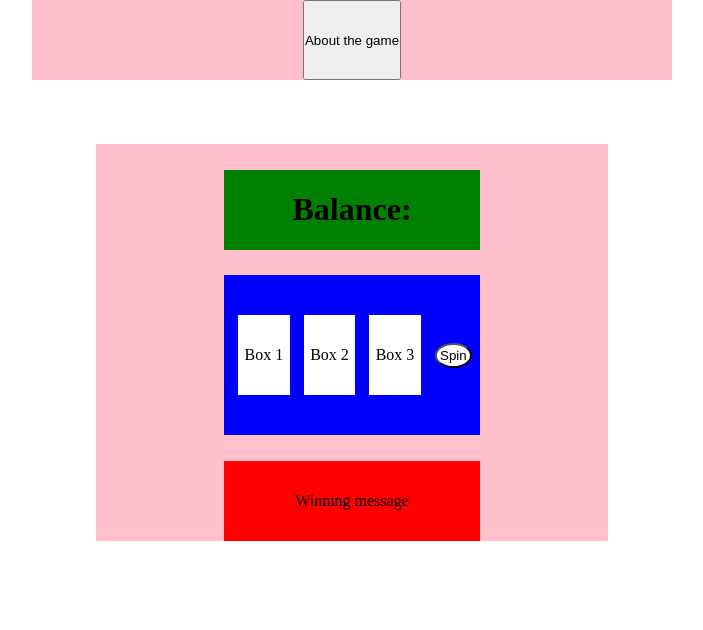
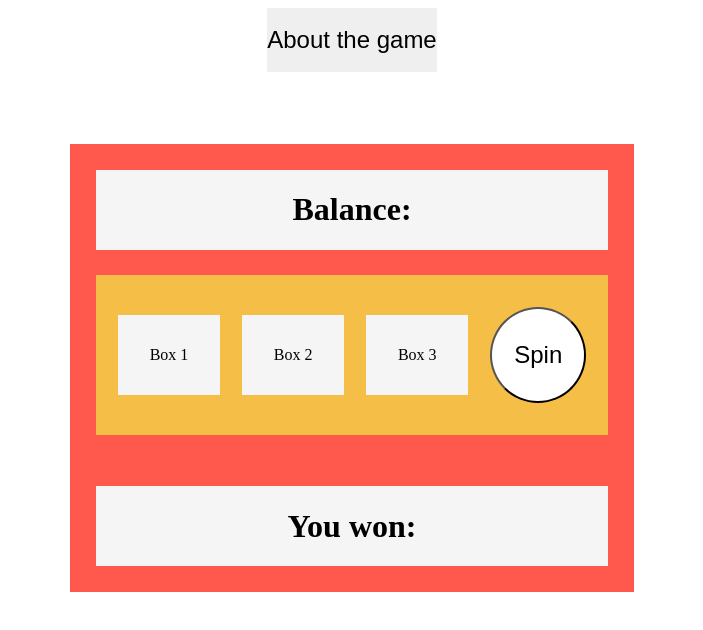
Before and after one commit to ashwin-jm/slot-machine, a website: page index.html in a window 1280 px wide. Shown: the whole page, without its empty margins (288-991 px from the left). Drawn offline with Linux system fonts and the light colour scheme.

Commit message:
Styled the slot machine

```diff
--- a/index.html
+++ b/index.html
@@ -13,7 +13,7 @@
 
     <div class="slot-machine">
         <div class="balance-box">
-            <h1>Balance: </h1>
+            <h1>Balance: <span id="balance-amount"></span></h1>
         </div>
 
         <div class="game">
@@ -25,7 +25,9 @@
             </div>
         </div>
 
-        <div class="message">Winning message</div>
+        <div class="message">
+            <h1 id="winning-message">You won: <span id="winning-amount"></span></h1>
+        </div>
     </div>
 
 
--- a/styles.css
+++ b/styles.css
@@ -12,15 +12,22 @@ body {
 }
 
 .about {
-    background-color: pink;
     height: 10vh;
-    width: 50%;
+    width: 40%;
     display: flex;
     justify-content: center;
+    align-items: center;
+}
+
+.about button {
+    min-height: 80%;
+    min-width: 30%;
+    font-size: 1.5em;
+    border: none;
 }
 
 .slot-machine {
-    background-color: pink;
+    background-color: #ff584d;
     height: 70%;
     width: 40%;
     margin-top: 5%;
@@ -28,32 +35,33 @@ body {
     flex-direction: column;
     justify-content: center;
     align-items: center;
+    padding: 2%;
 }
 
 .balance-box {
-    background-color: green;
+    background-color: whitesmoke;
     height: 10vh;
-    width: 50%;
+    width: 100%;
     display: flex;
     justify-content: center;
     align-items: center;
-    margin-top: 5%;
+
 }
 
 .game {
-    background-color: blue;
+    background-color: #f5be47;
     height: 20vh;
-    width: 50%;
+    width: 100%;
     display: flex;
     justify-content: space-evenly;
     align-items: center;
-    margin-top: 5%;
+    margin: 5%;
 }
 
 .message {
-    background-color: red;
+    background-color: whitesmoke;
     height: 10vh;
-    width: 50%;
+    width: 100%;
     display: flex;
     justify-content: center;
     align-items: center;
@@ -61,7 +69,7 @@ body {
 }
 
 .box1, .box2, .box3 {
-    background-color: white;
+    background-color: whitesmoke;
     height: 50%;
     width: 20%;
     display: flex;
@@ -73,4 +81,12 @@ body {
     background-color: white;
     padding: 10%;
     border-radius: 50%;
+    min-height: 4em;
+    min-width: 4em;
+    font-size: 1.5em;
 }
+
+button:hover {
+    cursor: pointer;
+    background-color: red;
+}
```
